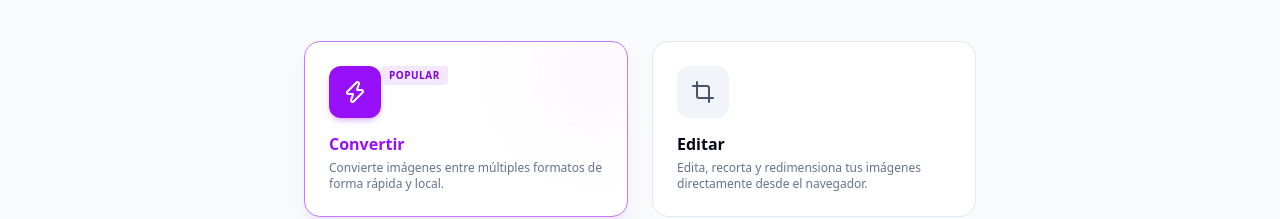
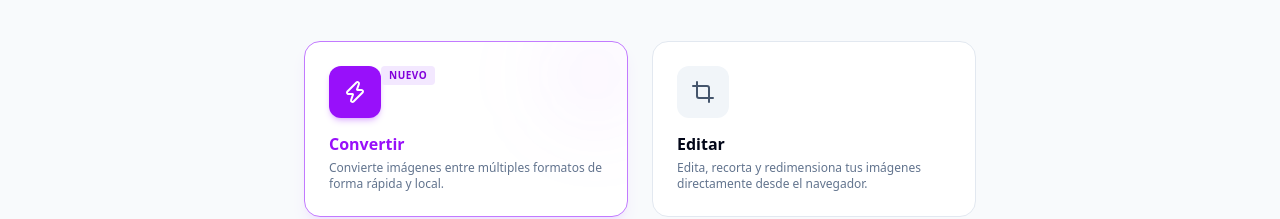
Before and after one commit to Lazheart/convert-images, a React (Vite) app: page / in a window 1280 px wide. Shown: the part 277-496 px from the top of the page. Built offline with nearby package versions, Linux system fonts and the light colour scheme.

Commit message:
minor change

```diff
--- a/src/components/HomeSelector.tsx
+++ b/src/components/HomeSelector.tsx
@@ -79,7 +79,7 @@ export const HomeSelector: React.FC = () => {
 
                 {card.featured && (
                   <span className="text-[10px] uppercase font-bold tracking-wider px-2 py-0.5 rounded bg-purple-100 dark:bg-purple-950 text-purple-700 dark:text-purple-300">
-                    Popular
+                    Nuevo
                   </span>
                 )}
               </div>
```
